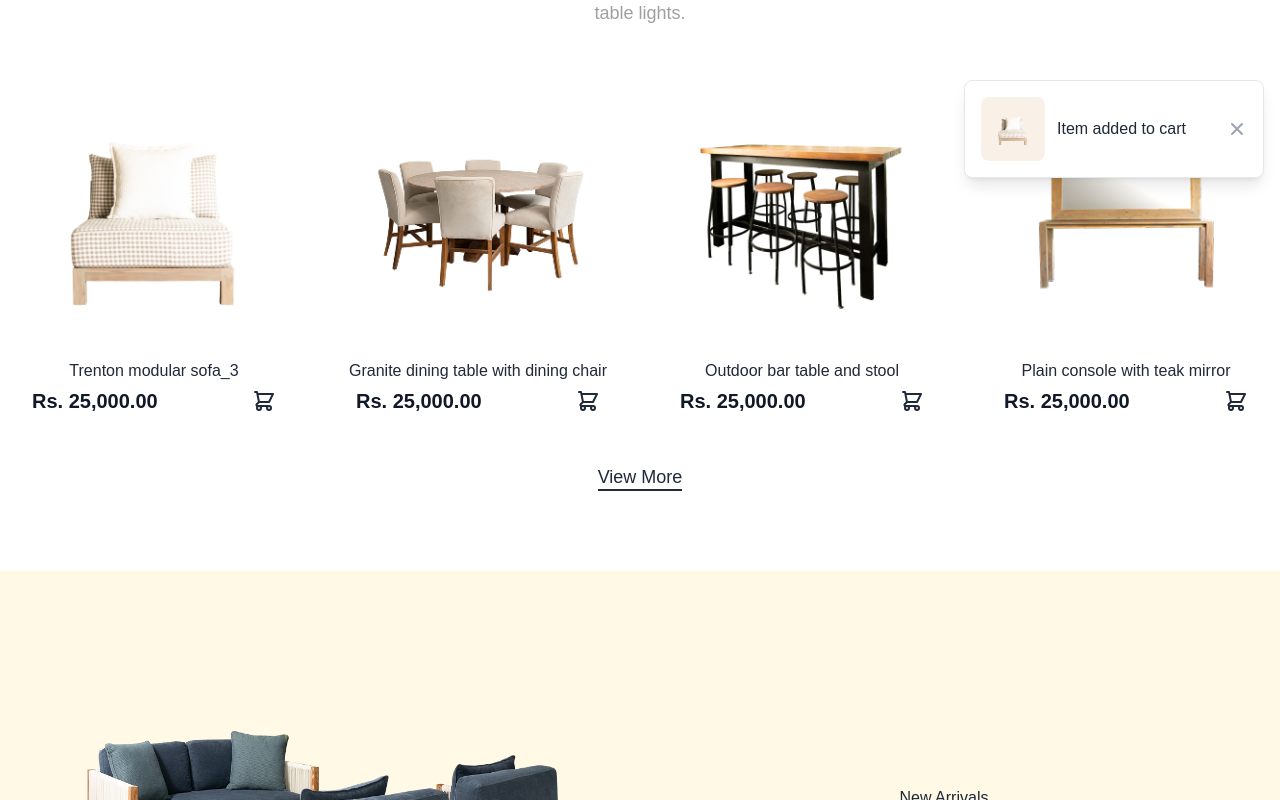
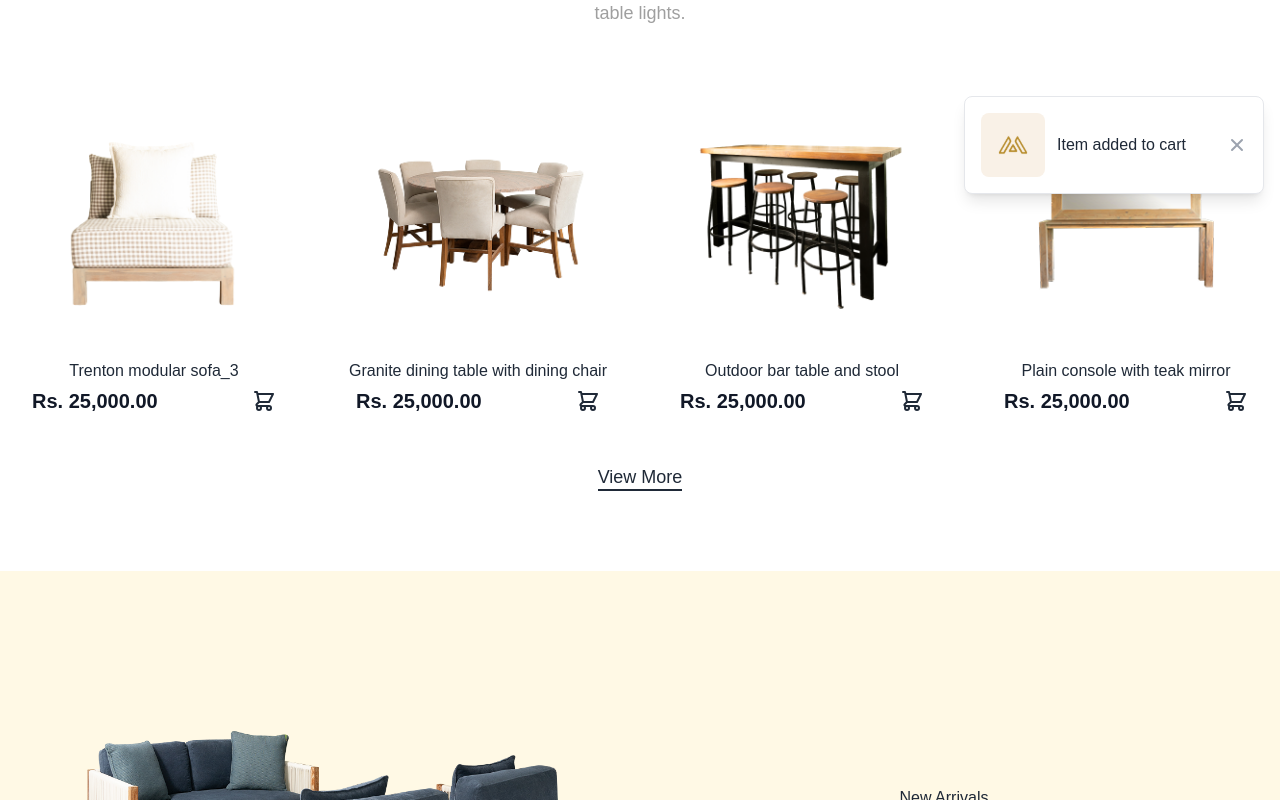
Before and after one commit to codewith-adnan/e-commerce, a React (Create React App) app: page / in a window 1280 px wide. Both pictures are taken after a click on the button 264 px from the left and 1845 px from the top of the page. Shown: the part 1445-2245 px from the top of the page. Built offline with nearby package versions, Linux system fonts and the light colour scheme.

Commit message:
add Toaster

```diff
--- a/src/Pages/Home.tsx
+++ b/src/Pages/Home.tsx
@@ -14,6 +14,7 @@ import barStool from '../assets/images/Mask-group3.png';
 import consoleMirror from '../assets/images/Mask-group4.png';
 import rocketSeater from '../assets/images/single-seater.png';
 import instagramBg from '../assets/images/Rectangle17.png';
+import meubelLogo from '../assets/icons/m tag.svg';
 
 const Home: React.FC = () => {
   const navigate = useNavigate();
@@ -124,7 +125,7 @@ const Home: React.FC = () => {
                       window.dispatchEvent(new CustomEvent('show-toast', {
                         detail: {
                           message: 'Item added to cart',
-                          image: item.image
+                          image: meubelLogo
                         }
                       }));
                     }}
--- a/src/Pages/Shop.tsx
+++ b/src/Pages/Shop.tsx
@@ -3,6 +3,7 @@ import React, { useState, useEffect } from 'react';
 import { Link, useLocation } from 'react-router-dom';
 import { useCart } from '../context/CartContext';
 import bannerBg from '../assets/images/Rectangle1.png';
+import meubelLogo from '../assets/icons/m tag.svg';
 import product1 from '../assets/images/Mask-group1.png';
 import product2 from '../assets/images/Mask-group2.png';
 import product3 from '../assets/images/Mask-group3.png';
@@ -24,7 +25,6 @@ import product16 from '../assets/images/Outdoor-sofa-set.png';
 import filterIcon from '../assets/icons/filter.svg';
 import gridIcon from '../assets/icons/four dots.svg';
 import listIcon from '../assets/icons/burger.svg';
-import meubelLogo from '../assets/icons/m tag.svg';
 
 interface Product {
   id: string;
@@ -86,7 +86,7 @@ const ProductCard: React.FC<Product> = ({ id, name, price, imageUrl }) => {
     window.dispatchEvent(new CustomEvent('show-toast', {
       detail: {
         message: 'Item added to cart',
-        image: imageUrl
+        image: meubelLogo
       }
     }));
   };
--- a/src/components/Toast.tsx
+++ b/src/components/Toast.tsx
@@ -17,11 +17,11 @@ const Toast: React.FC<ToastProps> = ({ message, image, onClose, duration = 3000
     }, [duration, onClose]);
 
     return (
-        <div className="fixed top-20 right-4 z-50 animate-slide-in-right">
+        <div className="fixed top-24 right-4 z-50 animate-slide-in-right">
             <div className="bg-white rounded-lg shadow-lg p-4 flex items-center gap-3 min-w-[300px] max-w-[400px] border border-gray-200">
                 {image && (
-                    <div className="flex-shrink-0 w-16 h-16 bg-[#F9F1E7] rounded-lg p-2">
-                        <img src={image} alt="Product" className="w-full h-full object-contain" />
+                    <div className="flex-shrink-0 w-16 h-16 bg-[#F9F1E7] rounded-lg p-2 flex items-center justify-center">
+                        <img src={image} alt="Logo" className="w-full h-full object-contain" />
                     </div>
                 )}
                 <div className="flex-1">
```
